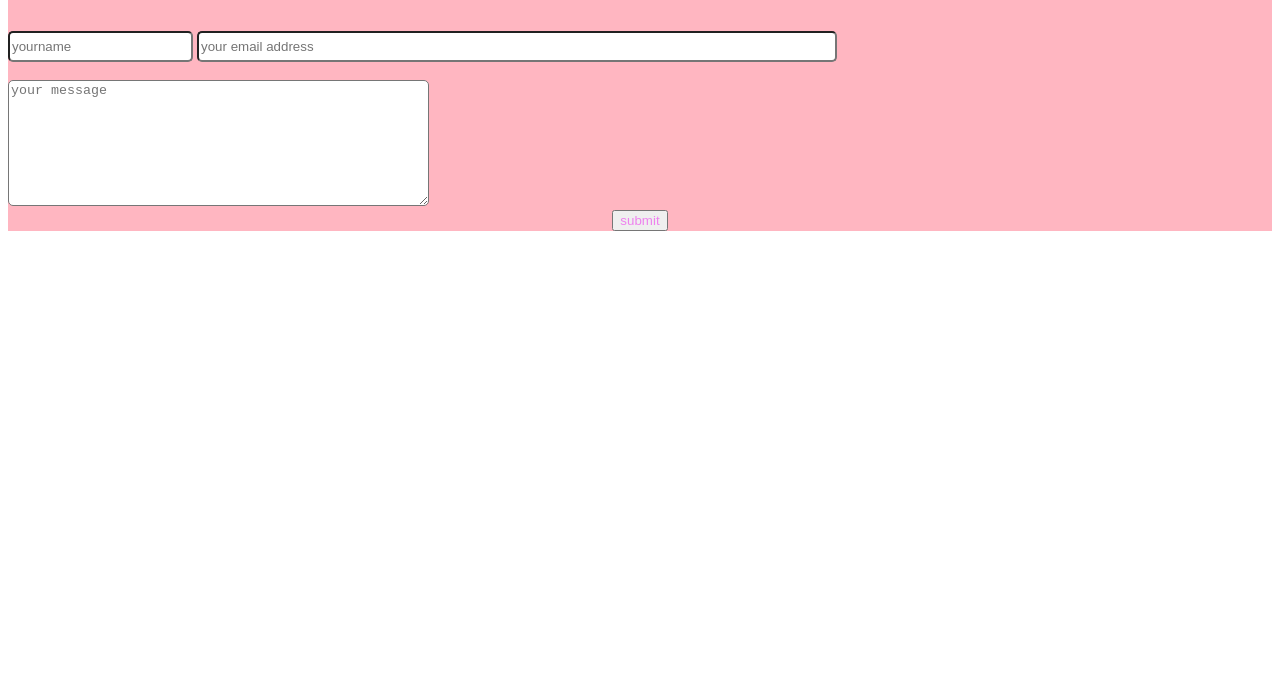
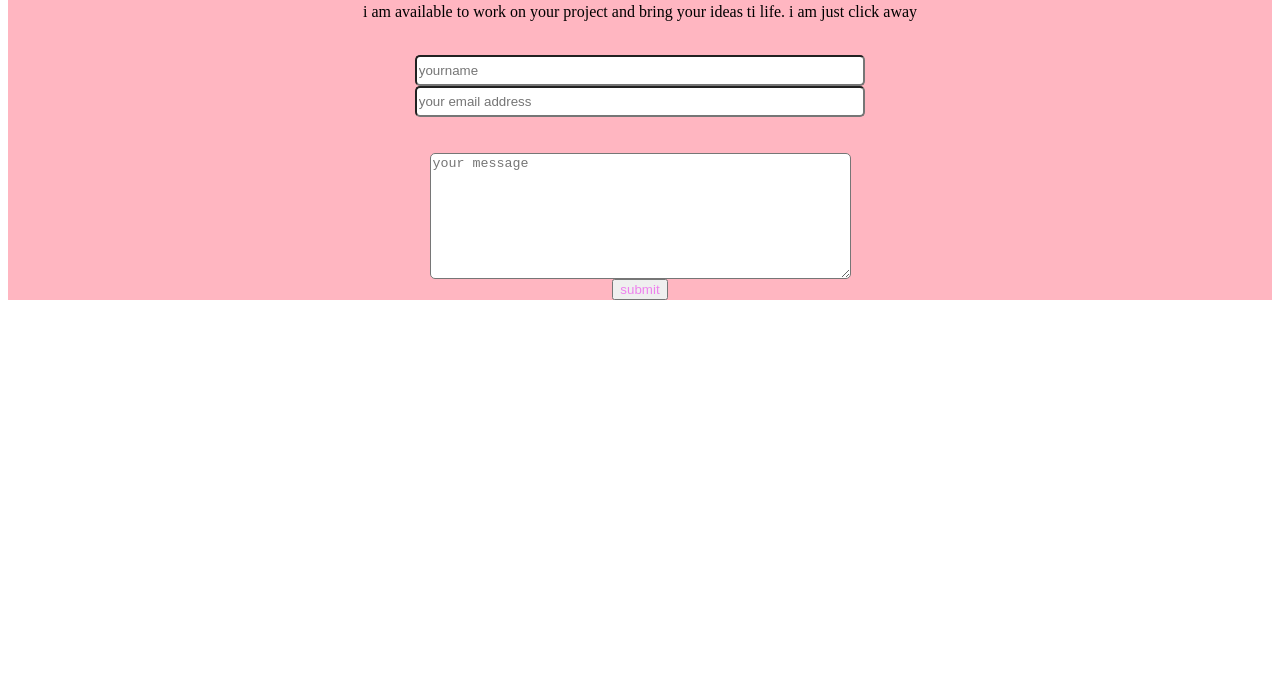
Before and after one commit to shahrukh717/shahrukh717.github.io, a plain HTML site: page contact me .html in a window 1280 px wide. Shown: the part 101-800 px from the top of the page. Drawn offline with Linux system fonts and the light colour scheme.

Commit message:
selectors assingment

```diff
--- a/p.css
+++ b/p.css
@@ -4,12 +4,19 @@ button{
 div{
 
     background-color: lightpink;
+    display: flex;
+    flex-direction: column;
+
 
 }
 input[type=text]  {
-   width: 45%%;
+   width: 35%;
    height: 25px;
    border-radius: 5px;
+   display: flex;
+   margin: auto;
+   flex-direction: row;
+
 
 }
 p {
@@ -27,10 +34,17 @@ button {
 }
 input[type=email] {
    border-radius: 5px;
-   width: 50%;
+   width: 35%;
    height: 25px;
-   margin: 8px opx;
+   margin: auto;
+   display: flex;
+   flex-direction: row;
+   justify-content: center;
+
 }
 textarea[type=address] {
    border-radius: 5px ;
+   display: flex;
+   justify-content: center;
+   margin: auto;
 }
```
